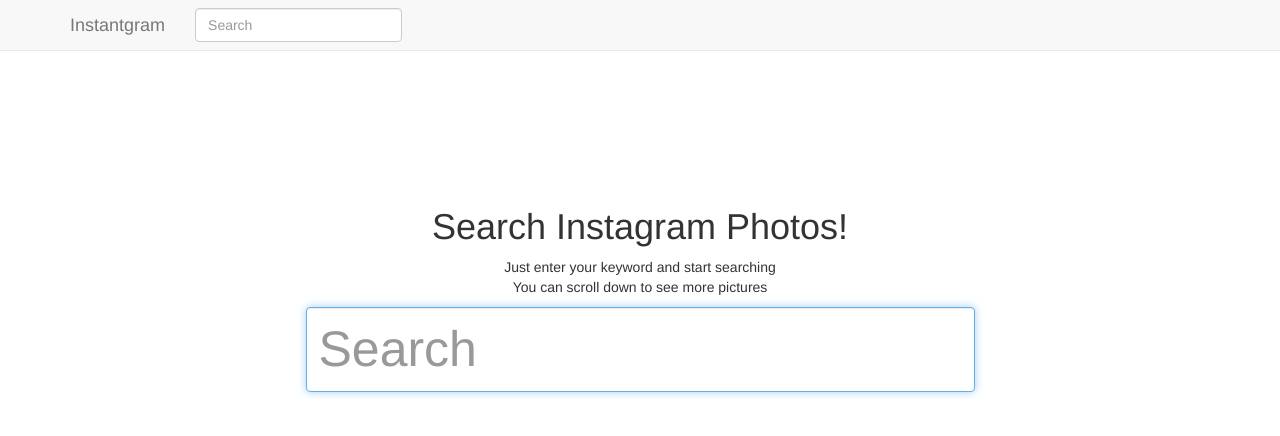
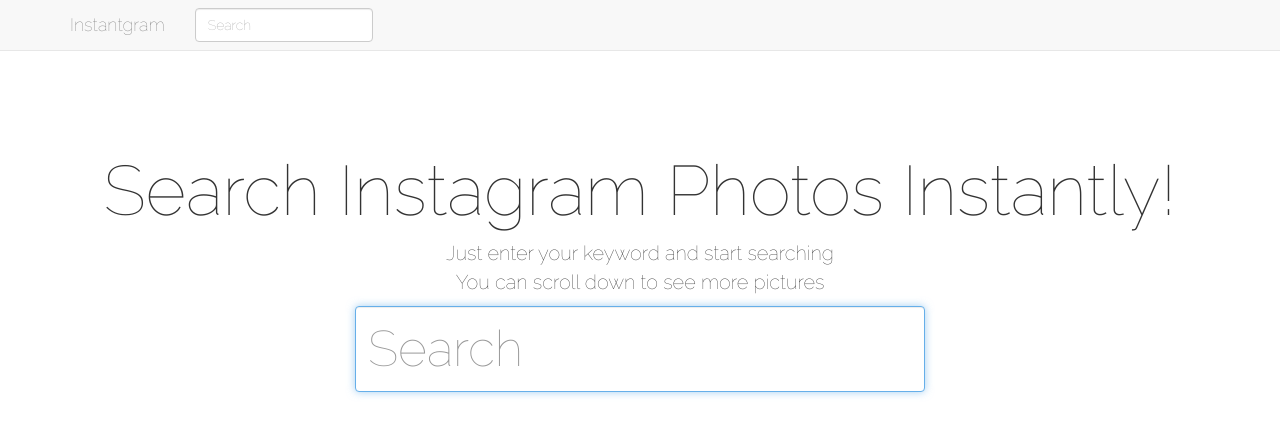
Before and after one commit to nicolascoutureau/Instantgram, a plain HTML site: page index.html in a window 1280 px wide. Drawn offline with nearby package versions, Linux system fonts and the light colour scheme.

Commit message:
Font Raleway

```diff
--- a/css/style.css
+++ b/css/style.css
@@ -1,5 +1,8 @@
+@import url(https://fonts.googleapis.com/css?family=Raleway:100);
+
 body{
 	margin-top: 100px;
+	font-family: 'Raleway', sans-serif;
 }
 
 .main-text{
@@ -9,6 +12,15 @@ body{
 	right: 0;
 }
 
+h1{
+	font-size: 70px;
+}
+
+p{
+	font-size: 20px;
+
+}
+
 .searchInputCenter{
 	font-size: 50px !important;
 	height: inherit;
--- a/index.html
+++ b/index.html
@@ -4,7 +4,7 @@
 		<meta charset="utf-8">
 		<meta name="description" content="">
 		<meta name="viewport" content="width=device-width, initial-scale=1">
-		<title>Instantgram | Live search on Instagram</title>
+		<title>Instantgram | Search Engine For Instagram</title>
 		<meta name="description" content="Fast and easy search for Instagram photos!">
 		<link rel="stylesheet" type="text/css" href="https://bootswatch.com/paper/bootstrap.css">
 		<link rel="stylesheet" href="css/style.css">
@@ -14,7 +14,6 @@
 			<div class="container">
 				<div class="navbar-header">
 					<button type="button" class="navbar-toggle collapsed" data-toggle="collapse" data-target="#navbar" aria-expanded="false" aria-controls="navbar">
-					<span class="sr-only">Toggle navigation</span>
 					<span class="icon-bar"></span>
 					<span class="icon-bar"></span>
 					<span class="icon-bar"></span>
@@ -32,7 +31,7 @@
 		</nav>
 		<div class="container">
 			<div class="main-text" ng-show="pics.length == 0">
-				<h1>Search Instagram Photos!</h1>
+				<h1>Search Instagram Photos Instantly!</h1>
 				<p>Just enter your keyword and start searching</br>
 				You can scroll down to see more pictures</p>
 				<form class="navbar-form" role="search">
```
